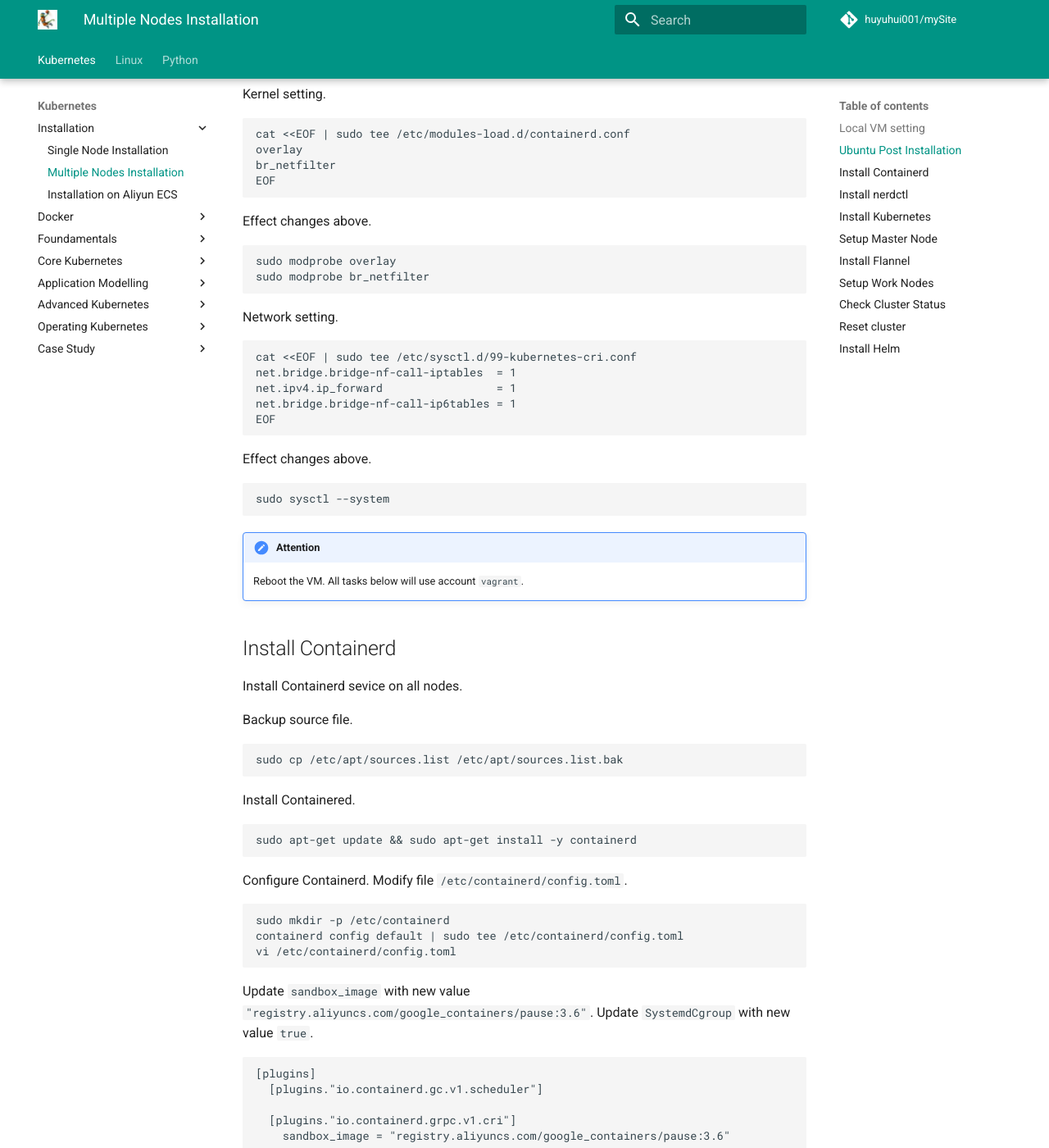
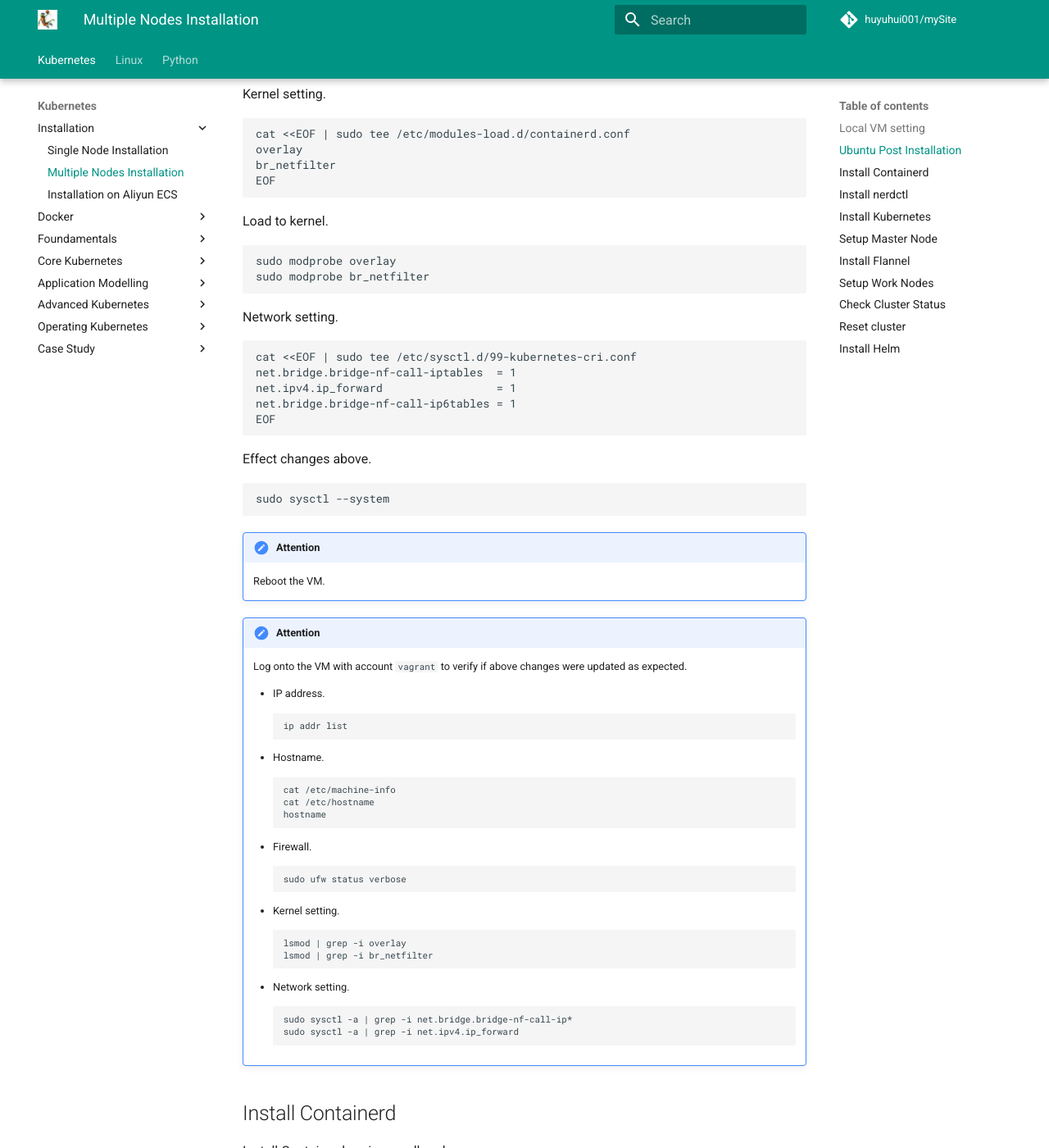
Before and after one commit to huyuhui001/mySite, an MkDocs documentation site: the page built from docs/k8s/installation/multiple-local.md, in a window 1280 px wide and 1400 px high, scrolled down 3187 px. Shown: the whole window at 82% size. Built offline with MkDocs 1.6.1 and Material for MkDocs 9.7.7, drawn with Linux system fonts in a browser that asks for light colours; comment, search, counter and statistics services are not loaded.

Commit message:
Documentation

````diff
--- a/docs/k8s/installation/multiple-local.md
+++ b/docs/k8s/installation/multiple-local.md
@@ -151,7 +151,7 @@
 EOF
 ```
 
-Effect changes above.
+Load to kernel.
 ```
 sudo modprobe overlay
 sudo modprobe br_netfilter
@@ -173,8 +173,35 @@
 
 !!! Attention
     Reboot the VM.
-    All tasks below will use account `vagrant`.
 
+
+!!! Attention
+    Log onto the VM with account `vagrant` to verify if above changes were updated as expected.
+
+    * IP address.
+    ```
+    ip addr list
+    ```
+    * Hostname.
+    ```
+    cat /etc/machine-info
+    cat /etc/hostname
+    hostname
+    ```
+    * Firewall.
+    ```
+    sudo ufw status verbose
+    ```
+    * Kernel setting.
+    ```
+    lsmod | grep -i overlay
+    lsmod | grep -i br_netfilter
+    ```
+    * Network setting.
+    ```
+    sudo sysctl -a | grep -i net.bridge.bridge-nf-call-ip*
+    sudo sysctl -a | grep -i net.ipv4.ip_forward
+    ```
 
 
 ## Install Containerd
````
